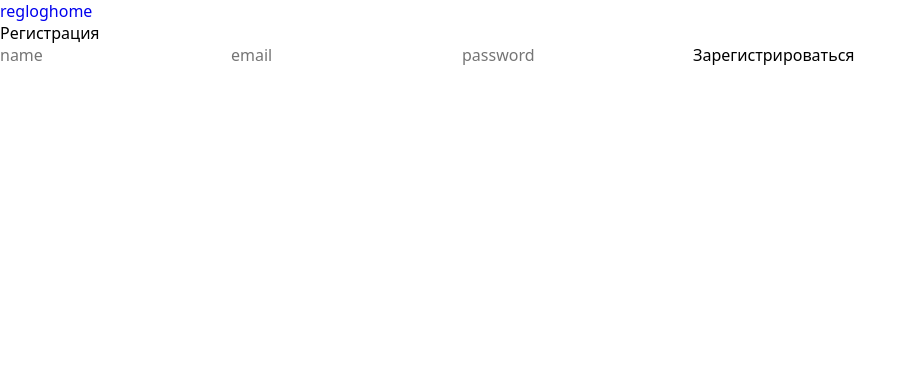
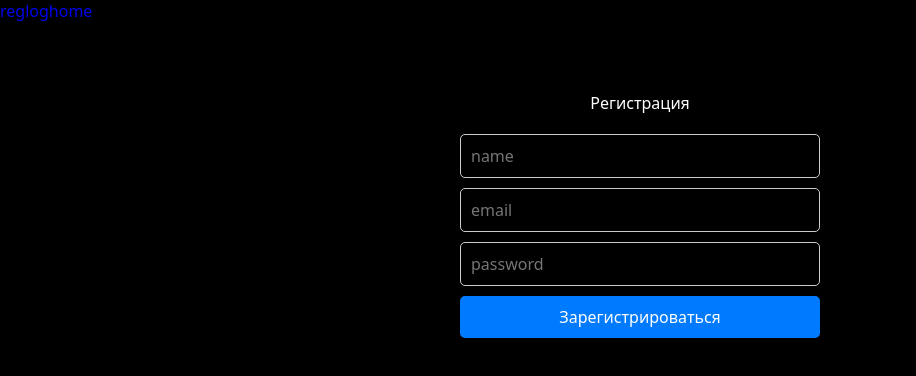
Before and after one commit to S0ERA/mycelium, a React (Vite) app: page /register in a window 1280 px wide. Shown: the top 376 px of the page, without its empty margins (0-916 px from the left). Built offline with nearby package versions, Linux system fonts and the light colour scheme.

Commit message:
update App.css

```diff
--- a/src/App.css
+++ b/src/App.css
@@ -1 +1,58 @@
 @import "styles/fonts.css";
+
+body {
+    background-color: rgb(0, 0, 0);
+    color: white;
+}
+
+h1 h3 {
+
+}
+
+.auth-container {
+    max-width: 400px;
+    margin: 50px auto;
+    padding: 20px;
+    border-radius: 10px;
+    box-shadow: 0 4px 8px rgba(0, 0, 0, 0.1);
+    text-align: center;
+}
+.auth-container h2 {
+    margin-bottom: 20px;
+}
+.auth-container input {
+    display: block;
+    width: 100%;
+    padding: 10px;
+    margin-bottom: 10px;
+    border: 1px solid #ccc;
+    border-radius: 5px;
+}
+.auth-container button {
+    width: 100%;
+    padding: 10px;
+    background-color: #007bff;
+    color: white;
+    border: none;
+    border-radius: 5px;
+    cursor: pointer;
+}
+
+li {
+    margin-bottom: 30px;
+    border-radius: 5px;
+    background-color: #4d4d4d;
+    color: white;
+}
+
+.tags {
+    margin: 0 5px 0 5px;
+}
+
+.tagsFilters {
+    margin: 0 5px 0 5px;
+}
+
+.postBody {
+    padding: 20px;
+}
```
